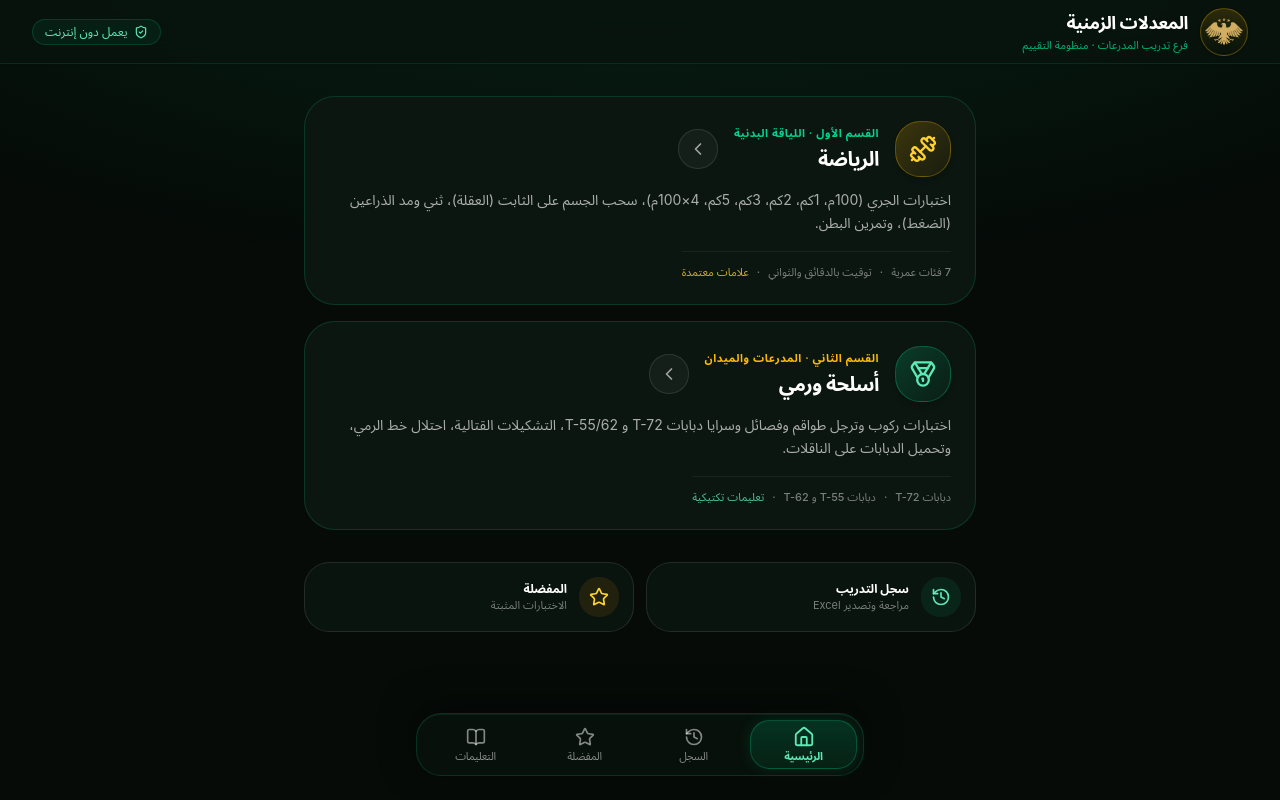
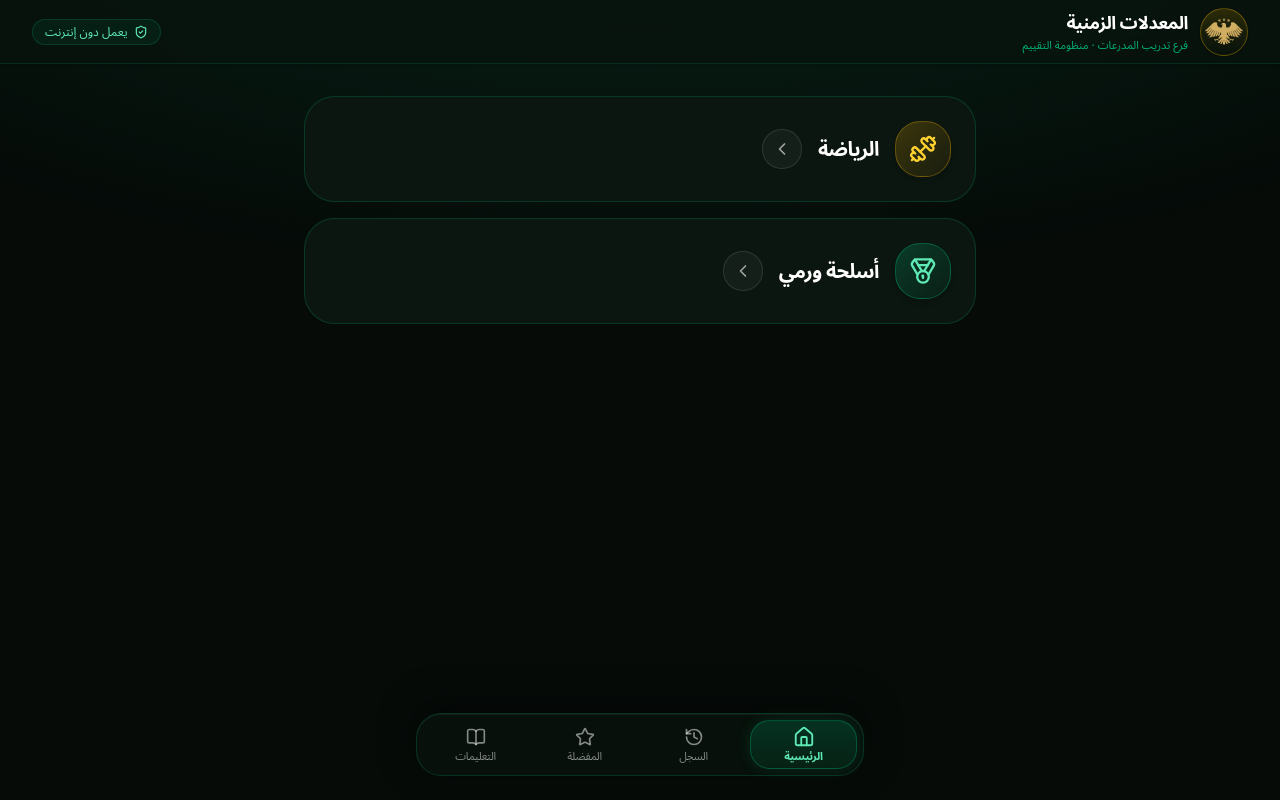
Before and after one commit to yusualhashash/armored-training, a Next.js app: page / in a window 1280 px wide. Built offline with nearby package versions, Linux system fonts and the light colour scheme.

Commit message:
refactor: clean up HomeView component by removing unused imports and redundant elements

```diff
--- a/components/app/home-view.tsx
+++ b/components/app/home-view.tsx
@@ -1,19 +1,12 @@
 'use client'
 
 import {
-  ChevronLeft,
-  Dumbbell,
-  History,
-  Medal,
-  Shield,
-  Star,
-  Timer,
-  Zap,
-} from 'lucide-react'
+    ChevronLeft,
+    Dumbbell,
+    Medal
+} from 'lucide-react';
 
-import { Button } from '@/components/ui/button'
-
-import type { OpenView } from '@/lib/app/types'
+import type { OpenView } from '@/lib/app/types';
 
 interface HomeViewProps {
   openView: OpenView
@@ -37,9 +30,6 @@ export function HomeView({ openView }: HomeViewProps) {
               </div>
 
               <div className="flex flex-col items-start gap-1">
-                <span className="text-[11px] font-semibold tracking-wider text-emerald-400">
-                  القسم الأول · اللياقة البدنية
-                </span>
                 <span className="text-lg sm:text-xl font-bold text-white tracking-tight">
                   الرياضة
                 </span>
@@ -49,18 +39,6 @@ export function HomeView({ openView }: HomeViewProps) {
             <div className="flex size-10 items-center justify-center rounded-xl border border-white/10 bg-white/[0.04] text-white/60 transition-transform group-hover:-translate-x-1 group-hover:text-white group-hover:border-emerald-400/30">
               <ChevronLeft className="size-5" aria-hidden="true" />
             </div>
-          </div>
-
-          <p className="mt-3 text-xs sm:text-sm text-white/65 leading-relaxed">
-            اختبارات الجري (100م، 1كم، 2كم، 3كم، 5كم، 4×100م)، سحب الجسم على الثابت (العقلة)، ثني ومد الذراعين (الضغط)، وتمرين البطن.
-          </p>
-
-          <div className="mt-4 flex items-center gap-2 text-[11px] text-white/45 font-medium border-t border-white/[0.06] pt-3">
-            <span>7 فئات عمرية</span>
-            <span aria-hidden="true">·</span>
-            <span>توقيت بالدقائق والثواني</span>
-            <span aria-hidden="true">·</span>
-            <span className="text-amber-300/80">علامات معتمدة</span>
           </div>
         </button>
 
@@ -77,9 +55,6 @@ export function HomeView({ openView }: HomeViewProps) {
               </div>
 
               <div className="flex flex-col items-start gap-1">
-                <span className="text-[11px] font-semibold tracking-wider text-amber-400">
-                  القسم الثاني · المدرعات والميدان
-                </span>
                 <span className="text-lg sm:text-xl font-bold text-white tracking-tight">
                   أسلحة ورمي
                 </span>
@@ -89,49 +64,6 @@ export function HomeView({ openView }: HomeViewProps) {
             <div className="flex size-10 items-center justify-center rounded-xl border border-white/10 bg-white/[0.04] text-white/60 transition-transform group-hover:-translate-x-1 group-hover:text-white group-hover:border-emerald-400/30">
               <ChevronLeft className="size-5" aria-hidden="true" />
             </div>
-          </div>
-
-          <p className="mt-3 text-xs sm:text-sm text-white/65 leading-relaxed">
-            اختبارات ركوب وترجل طواقم وفصائل وسرايا دبابات T-72 و T-55/62، التشكيلات القتالية، احتلال خط الرمي، وتحميل الدبابات على الناقلات.
-          </p>
-
-          <div className="mt-4 flex items-center gap-2 text-[11px] text-white/45 font-medium border-t border-white/[0.06] pt-3">
-            <span>دبابات T-72</span>
-            <span aria-hidden="true">·</span>
-            <span>دبابات T-55 و T-62</span>
-            <span aria-hidden="true">·</span>
-            <span className="text-emerald-300/80">تعليمات تكتيكية</span>
-          </div>
-        </button>
-      </div>
-
-      {/* Quick Launch Strip */}
-      <div className="grid grid-cols-2 gap-3 pt-2">
-        <button
-          type="button"
-          onClick={() => openView('history')}
-          className="flex items-center gap-3 rounded-2xl border border-white/10 bg-[#0a140e] p-3.5 text-right transition hover:border-emerald-500/30 hover:bg-[#0f1d14]"
-        >
-          <div className="flex size-10 shrink-0 items-center justify-center rounded-xl bg-emerald-500/10 text-emerald-300">
-            <History className="size-5" />
-          </div>
-          <div className="min-w-0">
-            <span className="block text-xs font-bold text-white">سجل التدريب</span>
-            <span className="block text-[11px] text-white/45 truncate">مراجعة وتصدير Excel</span>
-          </div>
-        </button>
-
-        <button
-          type="button"
-          onClick={() => openView('favorites')}
-          className="flex items-center gap-3 rounded-2xl border border-white/10 bg-[#0a140e] p-3.5 text-right transition hover:border-amber-500/30 hover:bg-[#0f1d14]"
-        >
-          <div className="flex size-10 shrink-0 items-center justify-center rounded-xl bg-amber-500/10 text-amber-300">
-            <Star className="size-5" />
-          </div>
-          <div className="min-w-0">
-            <span className="block text-xs font-bold text-white">المفضلة</span>
-            <span className="block text-[11px] text-white/45 truncate">الاختبارات المثبتة</span>
           </div>
         </button>
       </div>
```
